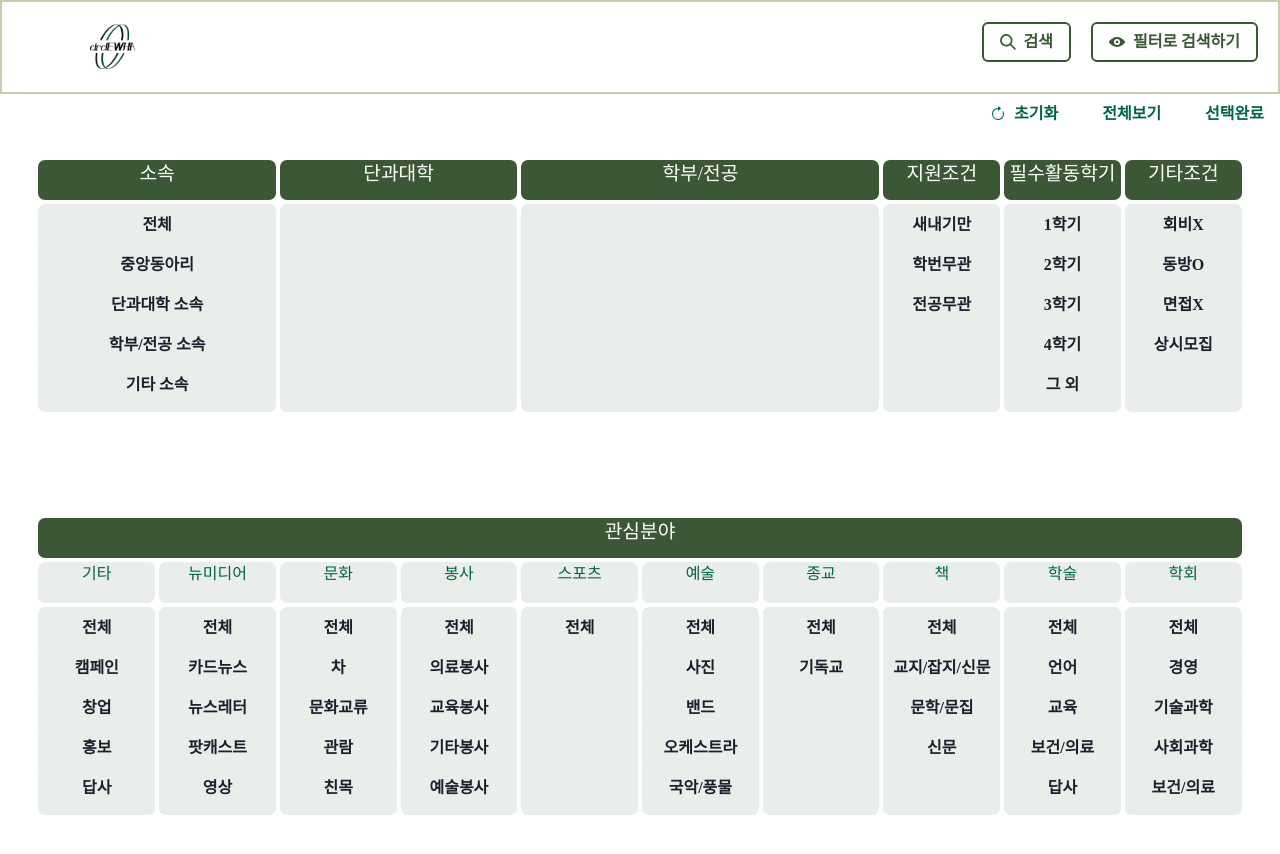
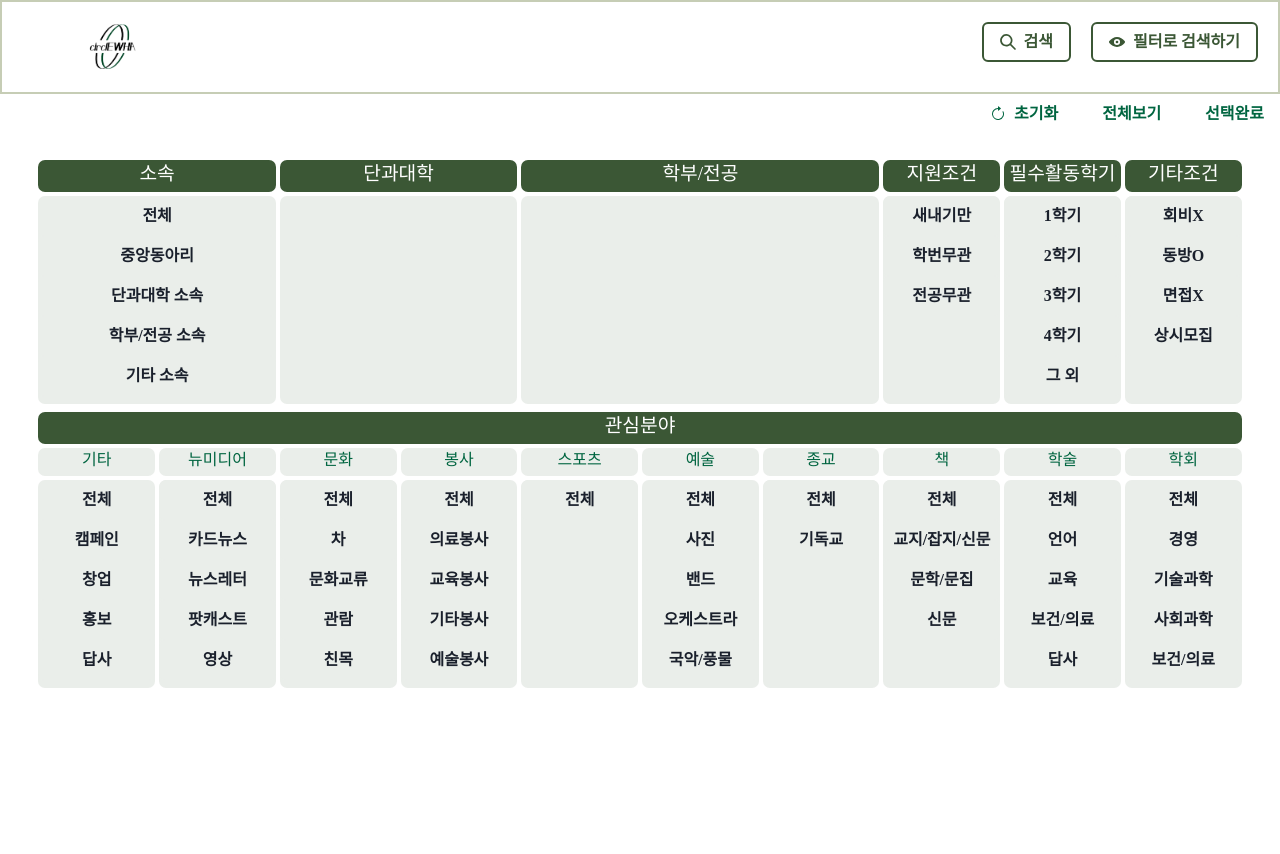
Before and after one commit to Soohyeon-Choi/Circlewha, a Next.js app: page /tagSearch in a window 1280 px wide. Shown: the top 854 px of the page. After the commit the page ends 800 px from the top, so only its background shows below. Built offline with nearby package versions, Linux system fonts and the light colour scheme; a web font is replaced by a local one.

Commit message:
Fix: Filter margin

```diff
--- a/src/components/filter/Belong.js
+++ b/src/components/filter/Belong.js
@@ -14,7 +14,6 @@ export default function Belong({ arr, onChange, col, num, reload }) {
       overflowX="hidden"
       overflowY="auto"
       colSpan={col}
-      rowSpan={7}
       bg="lightGreen"
       borderRadius="7px"
     >
--- a/src/components/filter/Filter.js
+++ b/src/components/filter/Filter.js
@@ -208,7 +208,6 @@ export default function Filter() {
             h="100%"
             px="3%"
             py="2%"
-            templateRows="repeat(17, 1fr)"
             templateColumns="repeat(10, 1fr)"
             gap={1}
           >
--- a/src/components/filter/GridFilter.js
+++ b/src/components/filter/GridFilter.js
@@ -7,7 +7,6 @@ export default function GridFilter({ arr, onChange, reload }) {
       h="13rem"
       overflowX="hidden"
       overflowY="auto"
-      rowSpan={5}
       bg="lightGreen"
       borderRadius="7px"
     >
```
